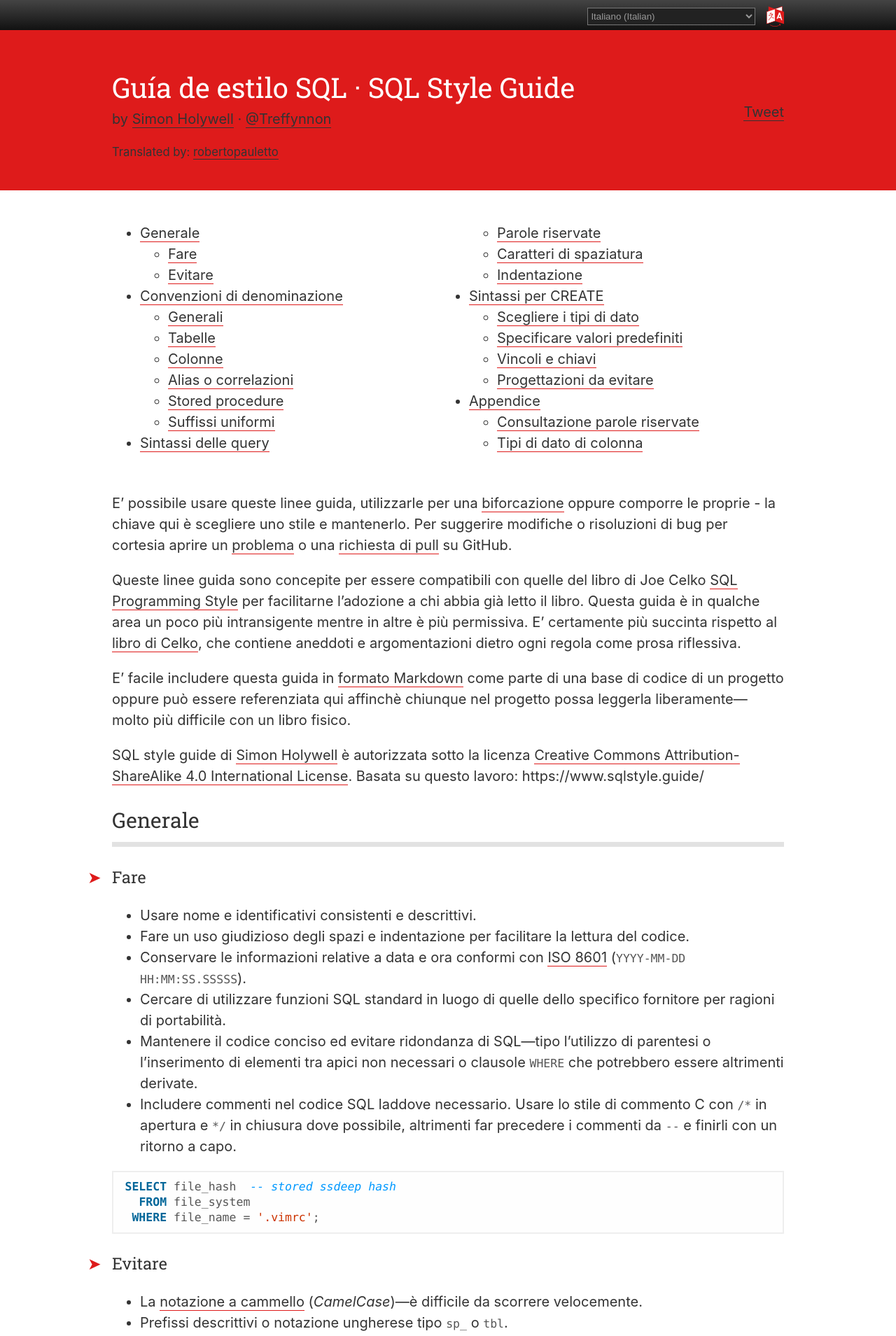
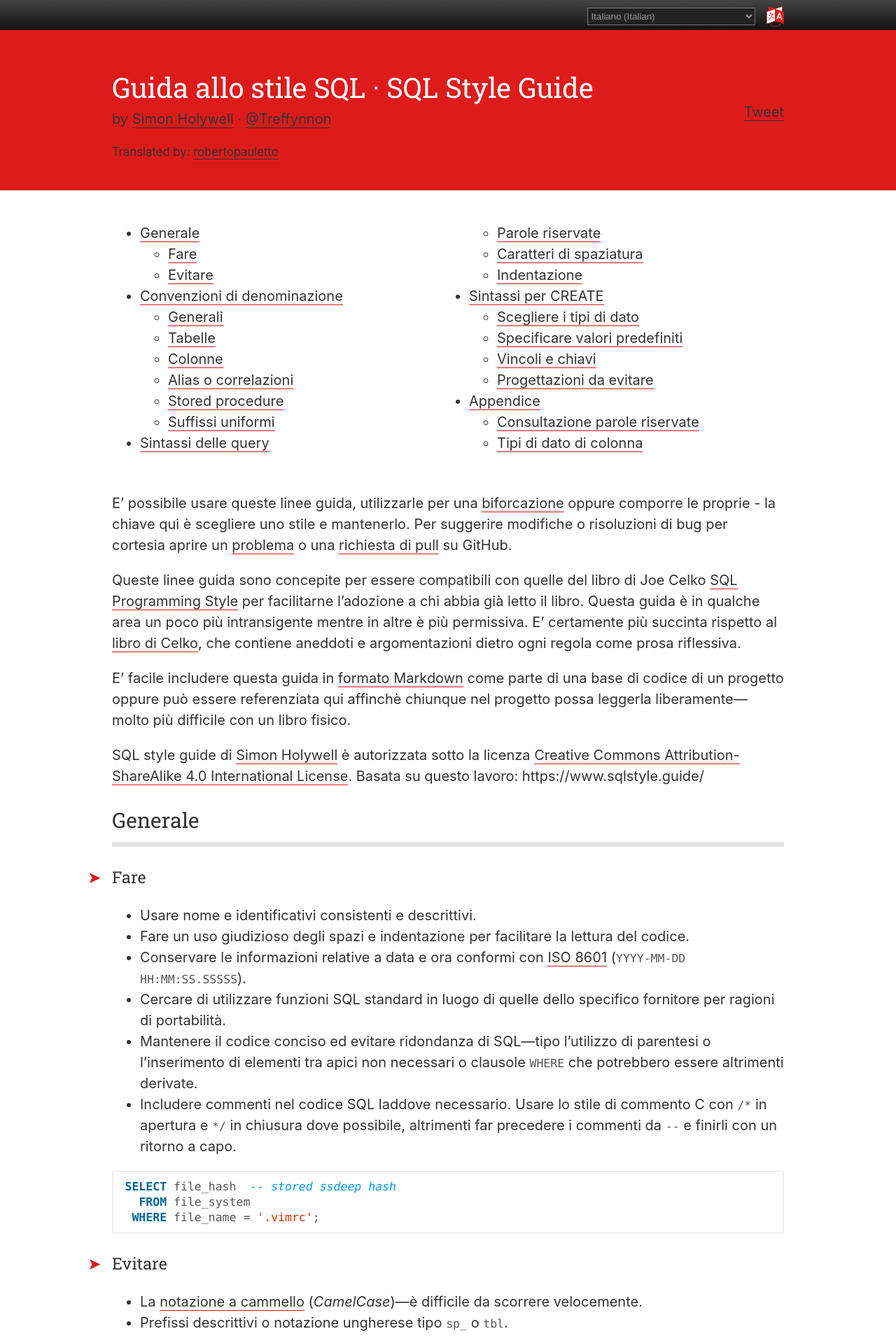
Before and after one commit to treffynnon/sqlstyle.guide, a Jekyll site: the page built from it/index.md, in a window 1280 px wide. Shown: the top 1909 px of the page at 70% size. Built offline with Jekyll 4.4.1, drawn with Linux system fonts in a browser that asks for light colours; comment, search, counter and statistics services are not loaded.

Commit message:
correct guide name in it translation

```diff
--- a/it/index.md
+++ b/it/index.md
@@ -1,7 +1,7 @@
 ---
 layout: default
 lang: it
-lang_title: Guía de estilo SQL
+lang_title: Guida allo stile SQL
 contributors:
     - user: robertopauletto
       type: translator
```
